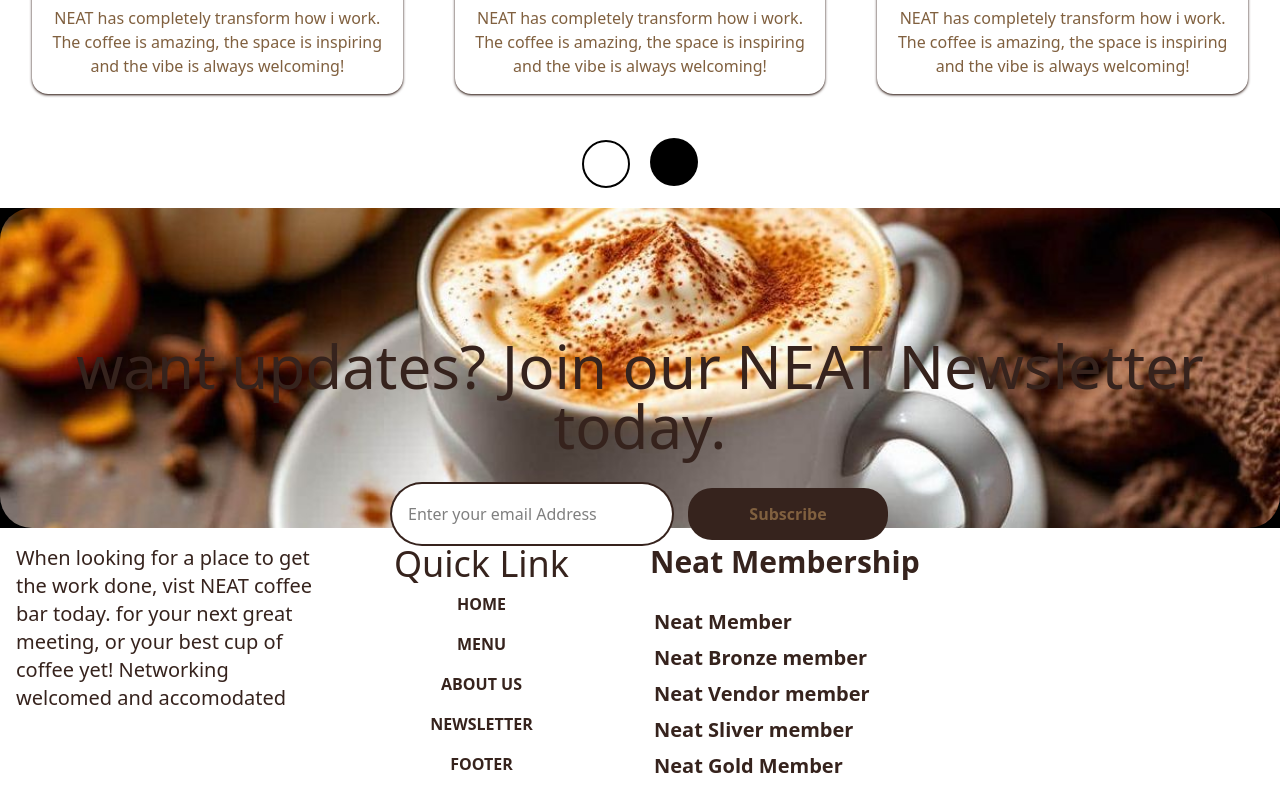
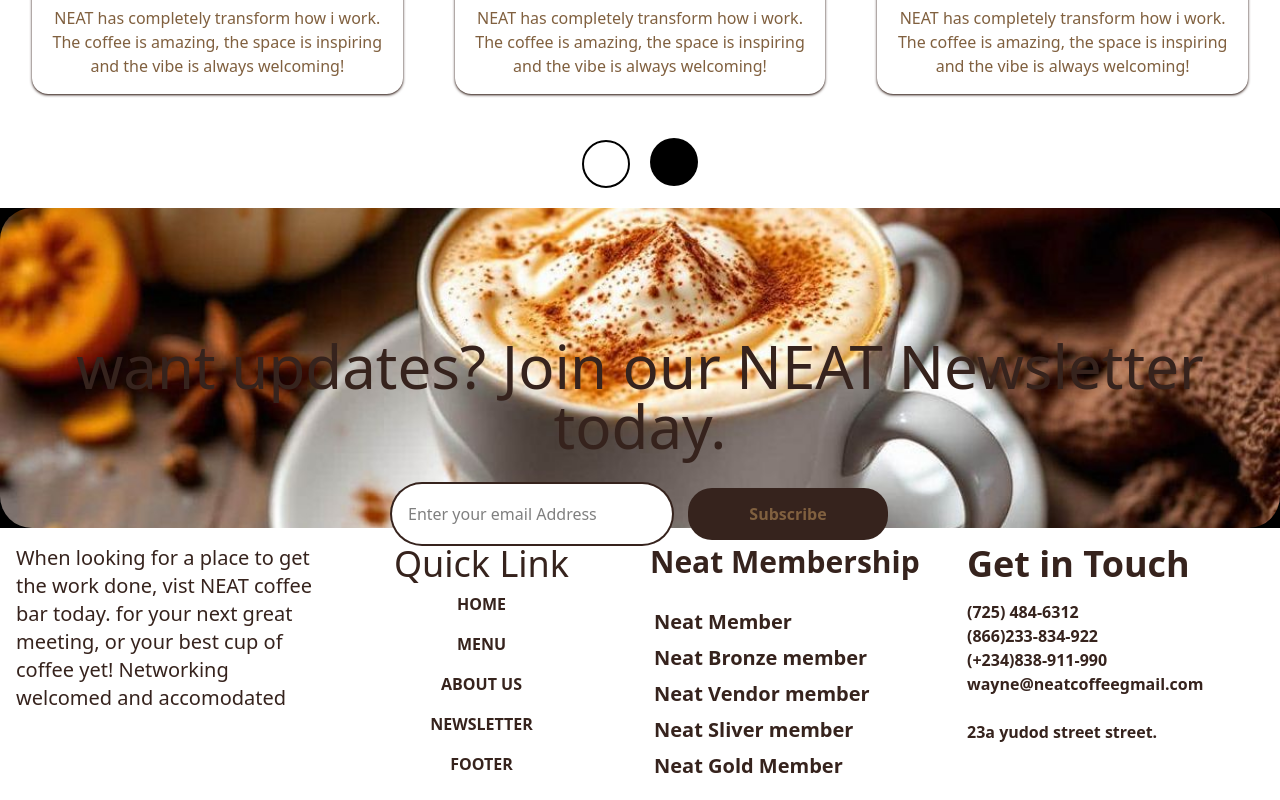
Before and after one commit to Developerfiyin/Finpay-project, a React (Vite) app: page / in a window 1280 px wide. Shown: the part 3006-3806 px from the top of the page. Built offline with nearby package versions, Linux system fonts and the light colour scheme.

Commit message:
Updated footer section

```diff
--- a/src/Components/Footer.jsx
+++ b/src/Components/Footer.jsx
@@ -31,6 +31,15 @@ const Footer = () => {
           <h5 className='text-xl p-1'>Neat Gold Member</h5>
          </div>
 
+        <div className='font-semibold'>
+          <h2 className='text-4xl mb-4'>Get in Touch</h2>
+         <h5>(725) 484-6312 </h5>
+         <h5> (866)233-834-922 </h5>
+         <h5> (+234)838-911-990 </h5>
+         <h5 className='mb-6'>wayne@neatcoffeegmail.com</h5>
+         <h5>23a yudod street street.</h5>
+        </div>
+
       </div>
 
 
```
